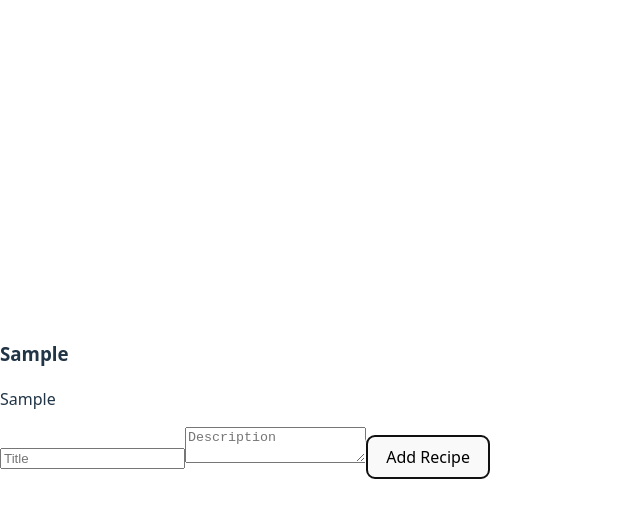
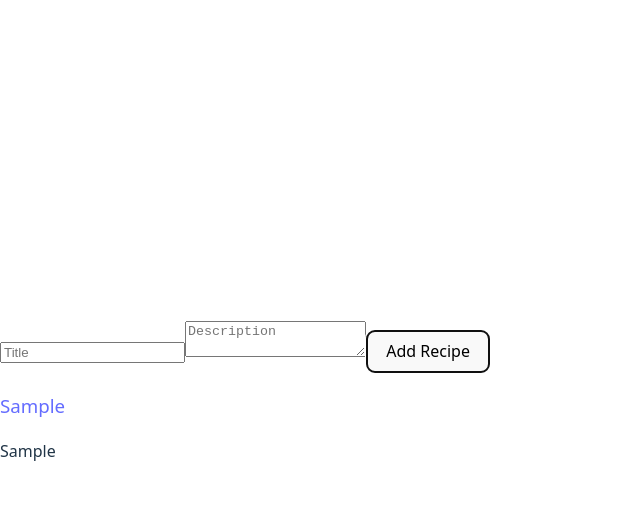
Before and after one commit to csamii/alx-fe-reactjs, a React (Vite) app in the folder recipe-sharing-app/: page / in a window 1280 px wide. Both pictures are taken after typing "Sample", "Sample" into the empty fields and a click on the button "Add Recipe". Shown: the top 518 px of the page, without its empty margins (0-640 px from the left). Built offline with nearby package versions, Linux system fonts and the light colour scheme.

Commit message:
Created the editing recipe component and functionalities

```diff
--- a/recipe-sharing-app/src/App.jsx
+++ b/recipe-sharing-app/src/App.jsx
@@ -1,13 +1,18 @@
-import RecipeList from "./components/RecipeList";
+import { BrowserRouter, Routes, Route } from "react-router-dom";
 import AddRecipeForm from "./components/AddRecipeForm";
+import RecipeDetails from "./components/RecipeDetails";
 
 
 function App() {
 
   return (
     <>
-      <RecipeList />
-      <AddRecipeForm />
+      <BrowserRouter>
+        <Routes>
+          <Route path="/" element={<AddRecipeForm />} />
+          <Route path="/recipe/:id" element={<RecipeDetails />} />
+        </Routes>
+      </BrowserRouter>
     </>
   )
 }
--- a/recipe-sharing-app/src/components/AddRecipeForm.jsx
+++ b/recipe-sharing-app/src/components/AddRecipeForm.jsx
@@ -1,6 +1,7 @@
 // AddRecipeForm component
 import { useState } from 'react';
 import {useRecipeStore} from './recipeStore';
+import RecipeList from './RecipeList';
 
 const AddRecipeForm = () => {
     const addRecipe = useRecipeStore(state => state.addRecipe);
@@ -15,6 +16,7 @@ const AddRecipeForm = () => {
     };
 
     return (
+        <div>
             <form onSubmit={handleSubmit}>
                 <input
                     type="text"
@@ -29,6 +31,8 @@ const AddRecipeForm = () => {
                 />
                 <button type="submit">Add Recipe</button>
             </form>
+            <RecipeList />
+        </div>
     );
 };
 
--- /dev/null
+++ b/recipe-sharing-app/src/components/EditRecipeForm.jsx
@@ -0,0 +1,26 @@
+import { useState } from 'react';
+import { useRecipeStore } from './recipeStore';
+
+const EditRecipeForm = ({ recipe }) => {
+    const [title, setTitle] = useState(recipe.title);
+    const [description, setDescription] = useState(recipe.description);
+    const updateRecipe = useRecipeStore(state => state.updateRecipe);
+
+    const handleSubmit = (e) => {
+        e.preventDefault();
+        updateRecipe(recipe.id, { title, description });
+        setTitle('');
+        setDescription('');
+    };
+
+    return (
+        <form onSubmit={handleSubmit}>
+            <h3>Edit Recipe</h3>
+            <input value={title} onChange={(e) => setTitle(e.target.value)} />
+            <textarea value={description} onChange={(e) => setDescription(e.target.value)} />
+            <button type="submit">Update</button>
+        </form>
+    );
+};
+
+export default EditRecipeForm;
--- /dev/null
+++ b/recipe-sharing-app/src/components/RecipeDetails.jsx
@@ -0,0 +1,21 @@
+// RecipeDetails component
+import { useRecipeStore } from './recipeStore';
+import { useParams } from 'react-router-dom';
+import EditRecipeForm from './EditRecipeForm';
+
+const RecipeDetails = () => {
+    const { id } = useParams();
+    const recipe = useRecipeStore(state =>
+        state.recipes.find(recipe => recipe.id === parseInt(id))
+    );
+
+    return (
+        <div>
+            <h1>{recipe.title}</h1>
+            <p>{recipe.description}</p>
+            <EditRecipeForm recipe={recipe} />
+        </div>
+    );
+};
+
+export default RecipeDetails;
--- a/recipe-sharing-app/src/components/RecipeList.jsx
+++ b/recipe-sharing-app/src/components/RecipeList.jsx
@@ -1,5 +1,6 @@
 // RecipeList component
 import { useRecipeStore } from './recipeStore';
+import { Link } from "react-router-dom";
 
 const RecipeList = () => {
     const recipes = useRecipeStore(state => state.recipes);
@@ -8,8 +9,8 @@ const RecipeList = () => {
         <div>
             {recipes.map(recipe => (
                 <div key={recipe.id}>
-                <h3>{recipe.title}</h3>
-                <p>{recipe.description}</p>
+                    <h3><Link to={`/recipe/${recipe.id}`}>{recipe.title}</Link></h3>
+                    <p>{recipe.description}</p>
                 </div>
             ))}
         </div>
--- a/recipe-sharing-app/src/components/recipeStore.js
+++ b/recipe-sharing-app/src/components/recipeStore.js
@@ -3,5 +3,11 @@ import {create} from 'zustand'
 export const useRecipeStore = create(set => ({
   recipes: [],
   addRecipe: (newRecipe) => set(state => ({ recipes: [...state.recipes, newRecipe] })),
-  setRecipes: (recipes) => set({ recipes })
+  setRecipes: (recipes) => set({ recipes }),
+  updateRecipe: (id, editRecipe) =>
+    set((state) => ({
+      recipes: state.recipes.map((recipe) =>
+        recipe.id === id ? { ...recipe, ...editRecipe } : recipe
+      ),
+    })),
 }));
```
Lines whose indentation alone changed are shown as unchanged.
